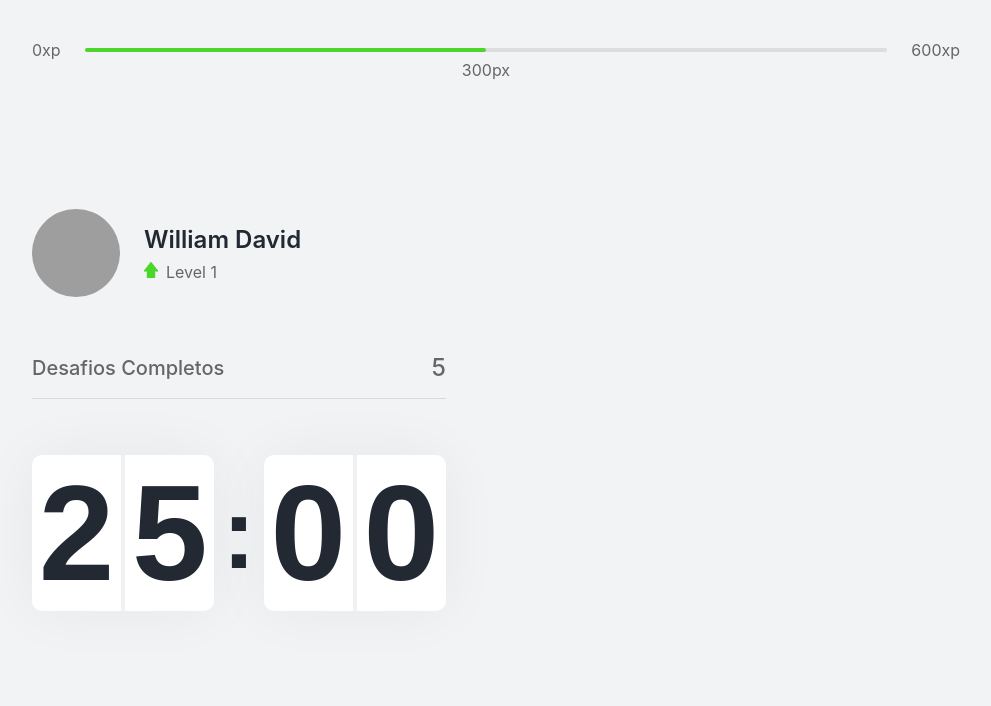
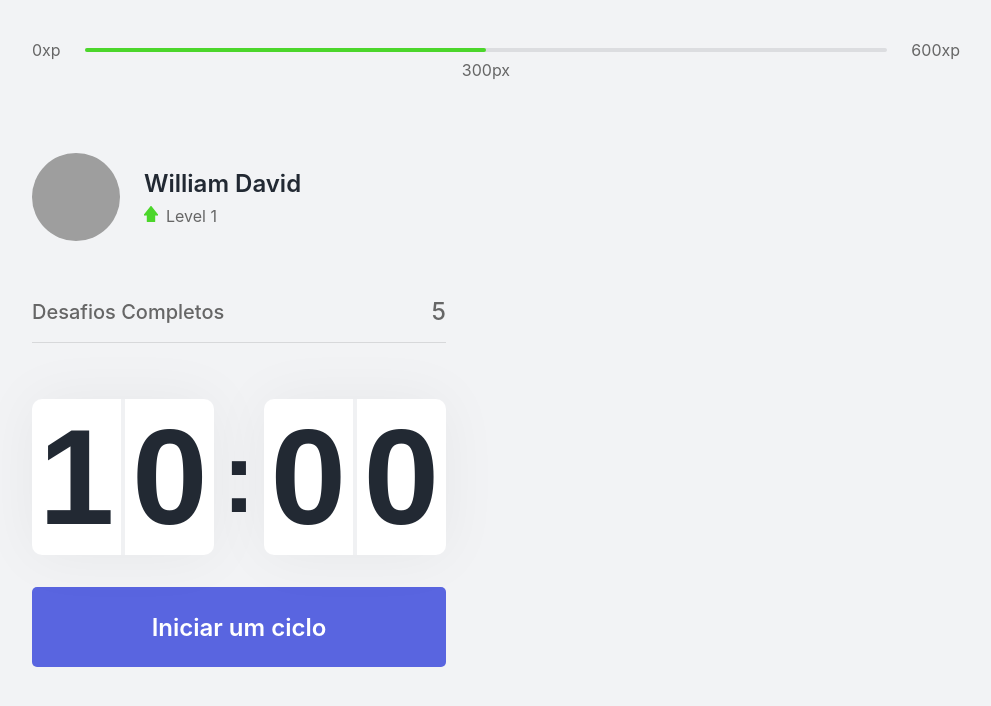
Before and after one commit to WillDavid/NextLevelWeek4-Moveit, a Next.js app in the folder moveit-next/: page / in a window 1280 px wide. Shown: the top 706 px of the page, without its empty margins (144-1135 px from the left). Built offline with nearby package versions, Linux system fonts and the light colour scheme; grey boxes are pictures that could not be loaded.

Commit message:
second day finished

```diff
--- a/moveit-next/src/components/Countdown.tsx
+++ b/moveit-next/src/components/Countdown.tsx
@@ -1,17 +1,51 @@
+import { useState, useEffect } from 'react'
 import styles from '../styles/components/Countdown.module.css'
 export function Countdown(){
+    const [time, setTime] =useState(10 * 60);
+    const [active, setActive] = useState(false)
+
+
+    const minutes = Math.floor(time /60);
+    const seconds = time % 60;
+
+
+    const [minuteLeft, minuteRight] = String(minutes).padStart(2, '0').split('');
+
+    const [secondsLeft, secondsRight] = String(seconds).padStart(2, '0').split('');
+
+
+    function startCountdown(){
+        setActive(true);
+
+    }
+
+    useEffect(() => {
+        if(active && time > 0){
+            setTimeout(() => {
+                setTime(time -1);
+            }, 1000)
+        }
+    }, [active, time])
+
     return(
-        <div className={styles.countdownContainer}>
-            <div>
-                <span>2</span>
-                <span>5</span>
-            </div>
-            <span>:</span>
-            <div>
-                <span>0</span>
-                <span>0</span>
+        <div>
+            <div className={styles.countdownContainer}>
+                <div>
+                    <span>{minuteLeft}</span>
+                    <span>{minuteRight}</span>
+                </div>
+                <span>:</span>
+                <div>
+                    <span>{secondsLeft}</span>
+                    <span>{secondsRight}</span>
+                </div>
             </div>
 
+            <button
+            type="button"
+            className={styles.countdownButton}
+            onClick={startCountdown}
+            > Iniciar um ciclo</button>
         </div>
     )
 }
--- a/moveit-next/src/styles/components/Countdown.module.css
+++ b/moveit-next/src/styles/components/Countdown.module.css
@@ -34,3 +34,25 @@
     font-size: 6.25rem;
     margin: 0 0.5rem;
 }
+
+.countdownButton {
+    width: 100%;
+    height: 5rem;
+    margin-top: 2rem;
+
+    display: flex;
+    align-items: center;
+    justify-content: center;
+    border: 0;
+    border-radius: 5px;
+    background: var(--blue);
+    color: var(--white);
+    font-weight: 600;
+    font-size: 1.5rem;
+
+    transition: background-color 0.3s;
+}
+
+.countdownButton:hover {
+    background: var(--blue-dark);
+}
```
